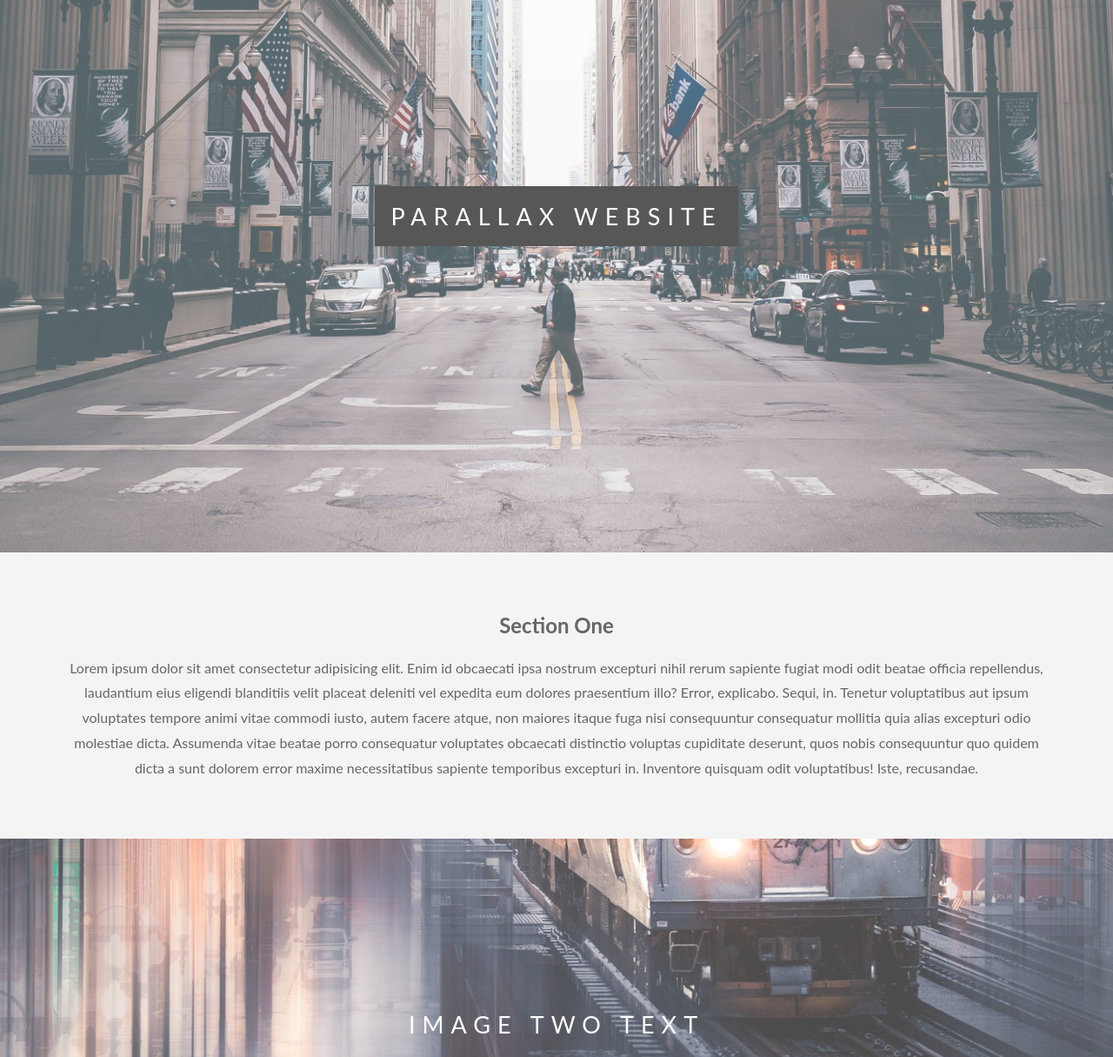
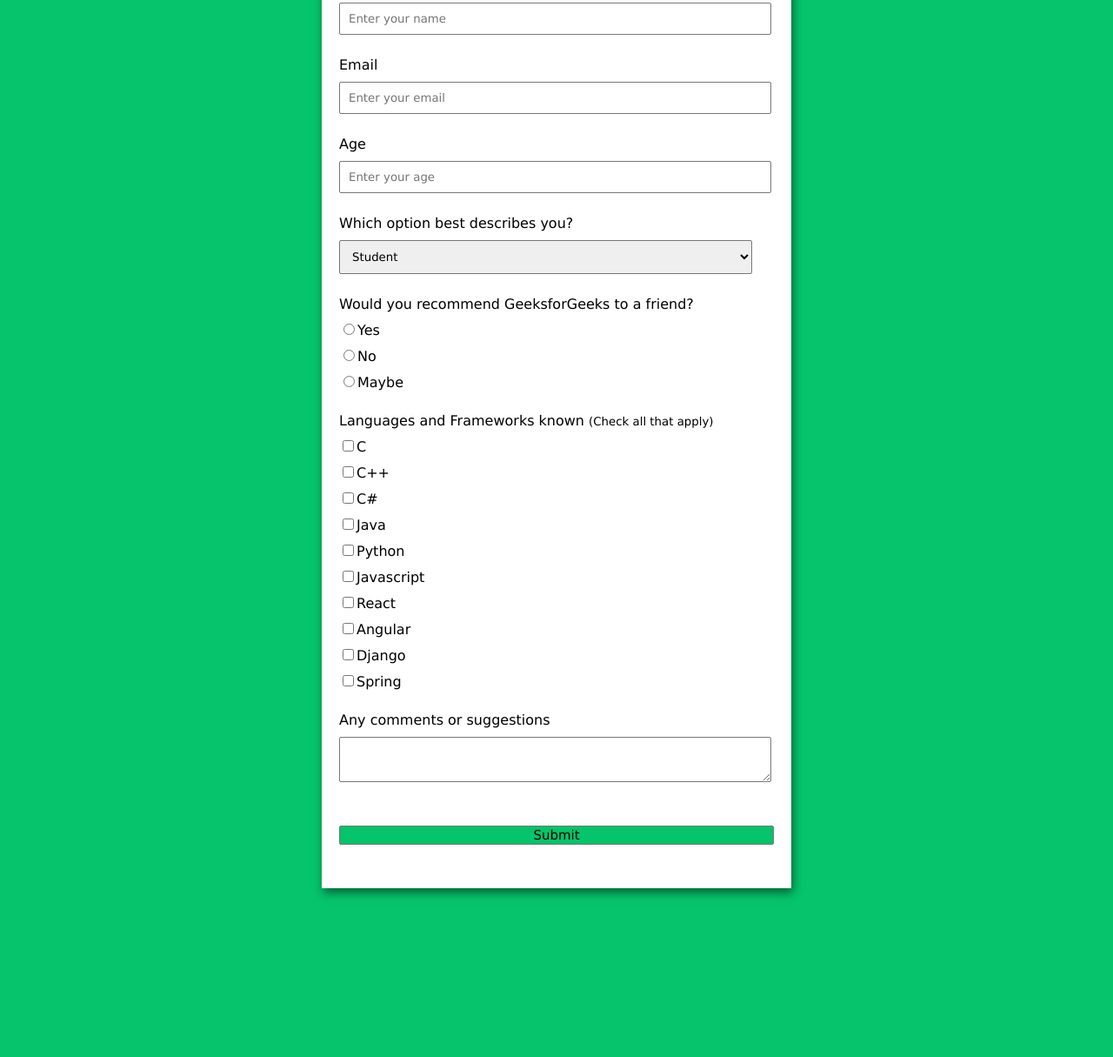
Before and after one commit to lunhat0910/code, a plain HTML site: page index.html in a window 1280 px wide. Shown: the part 165-1380 px from the top of the page at 87% size. After the commit the page ends 1236 px from the top, so only its background shows below. Drawn offline with Linux system fonts and the light colour scheme.

Commit message:
Add files via upload

```diff
--- a/index.html
+++ b/index.html
@@ -2,60 +2,132 @@
 <html lang="en">
 <head>
     <meta charset="UTF-8">
+    <meta http-equiv="X-UA-Compatible" content="IE-edge">
     <meta name="viewport" content="width=device-width, initial-scale=1.0">
-    <title>O&P</title>
-    <link rel="stylesheet" href="style.css">
+
+    <link rel="stylesheet" href="main.css">
+
+    <title>Build a Survey Form using HTML and CSS</title>
+
 </head>
 <body>
-    <div class="img1">
-      <div class="ptext">
-       <span class="border">
-        Parallax Website
-       </span>
-    </div>
-    </div>
+    <h1>GeeksforGeeks Survey Form</h1>
 
-    <section class="section section-light">
-        <h2>Section One</h2>
-        <p>Lorem ipsum dolor sit amet consectetur adipisicing elit. Enim id obcaecati ipsa nostrum excepturi nihil rerum sapiente fugiat modi odit beatae officia repellendus, laudantium eius eligendi blanditiis velit placeat deleniti vel expedita eum dolores praesentium illo? Error, explicabo. Sequi, in. Tenetur voluptatibus aut ipsum voluptates tempore animi vitae commodi iusto, autem facere atque, non maiores itaque fuga nisi consequuntur consequatur mollitia quia alias excepturi odio molestiae dicta. Assumenda vitae beatae porro consequatur voluptates obcaecati distinctio voluptas cupiditate deserunt, quos nobis consequuntur quo quidem dicta a sunt dolorem error maxime necessitatibus sapiente temporibus excepturi in. Inventore quisquam odit voluptatibus! Iste, recusandae.</p>
-    </section>
+    <!--Create Form-->
+    <form id="form">
 
-    <div class="img2">
-        <div class="ptext">
-         <span class="border trans">
-         Image Two Text
-         </span>
+         <!-- Details -->
+        <div class="form-control">
+            <label for="name" id="label-name">Name</label>
+
+            <!-- Input Type Text -->
+            <input type="text" id="name" placeholder="Enter your name"/>
         </div>
-    </div>
 
-    <section class="section section-dark">
-        <h2>Section Two</h2>
-        <p>Lorem ipsum, dolor sit amet consectetur adipisicing elit. Minima, itaque voluptas distinctio rerum ratione obcaecati, blanditiis cupiditate aperiam quaerat similique rem nisi illum inventore maiores a nam accusantium fuga quos vitae dignissimos sequi explicabo saepe aliquid. Soluta nihil ratione, cumque voluptatum error eum quis sint in perspiciatis reiciendis, cum modi dolor veritatis tempore esse enim saepe quos eligendi exercitationem nam.</p>
-    </section>
+        <div class="form-control">
+            <label for="email" id="label-email">Email</label>
 
-    <div class="img3">
-        <div class="ptext">
-         <span class="border trans">
-         Image Three Text
-         </span>
+            <!-- Input Type Email -->
+            <input type="email" id="email" placeholder="Enter your email"/>
         </div>
-    </div>
 
-    <section class="section section-dark">
-        <h2>Section Three</h2>
-        <p>Lorem ipsum, dolor sit amet consectetur adipisicing elit. Minima, itaque voluptas distinctio rerum ratione obcaecati, blanditiis cupiditate aperiam quaerat similique rem nisi illum inventore maiores a nam accusantium fuga quos vitae dignissimos sequi explicabo saepe aliquid. Soluta nihil ratione, cumque voluptatum error eum quis sint in perspiciatis reiciendis, cum modi dolor veritatis tempore esse enim saepe quos eligendi exercitationem nam.</p>
-    </section>
+        <div class="form-control">
+            <label for="age" id="age">Age</label>
 
-    <div class="img1">
-        <div class="ptext">
-         <span class="border">
-          LN Media
-         </span>
-      </div>
-      </div>
+            <!-- Input Type Age -->
+            <input type="text" id="age" placeholder="Enter your age"/>
+        </div>
 
+        <div class="form-control">
+            <label for="role" id="label-role">
+                Which option best describes you?
+            </label>
 
+            <!-- Dropdown options (Tùy chọn thả xuống) -->
+            <select name="role" id="role">
+                <option value="student">Student</option>
+                <option value="intern">Intern</option>
+                <option value="professional">Professional</option>
+                <option value="other">Other</option>
+            </select>
 
+        </div>
+
+        <div class="form-control">
+            <label>
+                Would you recommend GeeksforGeeks
+                to a friend?
+            </label>
+
+            <!-- Input Type Radio Button -->
+            <label for="recommed1">
+                <input type="radio" id="recommed1" name="recommed">Yes</input>
+            </label>
+
+            <label for="recommed2">
+                <input type="radio" id="recommed2" name="recommed">No</input>
+            </label>
+
+            <label for="recommed3">
+                <input type="radio" id="recommed3" name="recommed">Maybe</input>
+            </label>
+        </div>
+
+        <div class="form-control">
+            <label>Languages and Frameworks known
+                <small>(Check all that apply)</small>
+            </label>
+
+            <!-- Input Type Checkbox -->
+            <label for="inp1">
+                <input type="checkbox" name="inp">C</input>
+            </label>
+            <label for="inp2">
+                <input type="checkbox" name="inp">C++</input>
+            </label>
+            <label for="inp3">
+                <input type="checkbox" name="inp">C#</input>
+            </label>
+            <label for="inp4">
+                <input type="checkbox" name="inp">Java</input>
+            </label>
+            <label for="inp5">
+                <input type="checkbox" name="inp">Python</input>
+            </label>
+            <label for="inp6">
+                <input type="checkbox" name="inp">Javascript</input>
+            </label>
+            <label for="inp7">
+                <input type="checkbox" name="inp">React</input>
+            </label>
+            <label for="inp7">
+                <input type="checkbox" name="inp">Angular</input>
+            </label>
+            <label for="inp7">
+                <input type="checkbox" name="inp">Django</input>
+            </label>
+            <label for="inp7">
+                <input type="checkbox" name="inp">Spring</input>
+            </label>
+        </div>
+
+        <div class="form-control">
+            <label for="comment">
+                Any comments or suggestions
+            </label>
+
+            <!-- multi-line text input control -->
+            <textarea name="comment" id="comment"
+            placeholder="Enter your comment here">
+            </textarea>
+        </div>
+
+        <!-- Multi-line Text Input Control -->
+        <button type="submit" value="submit">
+            Submit
+        </button>
+
+    </form>
 
 
 </body>
--- /dev/null
+++ b/main.css
@@ -0,0 +1,60 @@
+/*Styling the Body element i.e. Color, Font, Alignment  */
+body{
+    background-color: #05c46b;
+    font-family:Verdana;
+    text-align:center;
+}
+
+/* Styling the Form (Color, Padding, Shadow) */
+form{
+    background-color: #fff;
+    max-width: 500px;
+    margin: 50px auto;
+    padding: 30px 20px;
+    box-shadow:2px 5px 10px rgba(0, 0, 0, 0.5);
+}
+
+ /* Styling form-control Class */
+ .form-control{
+    text-align:left;
+    margin-bottom: 25px;
+ }
+
+  /* Styling form-control Label */
+  .form-control label{
+    display: block;
+    margin-bottom: 10px;
+  }
+
+  /* Styling form-control input, select, textarea */
+  .form-control input,
+  .form-control select,
+  .form-control textarea{
+    border: 1px solid #777;
+    border-radius: 2px;
+    font-family: inherit;
+    padding: 10px;
+    display: block;
+    width: 95%;
+  }
+
+  /* Styling form-control Radio button and Checkbox */
+  .form-control input[type="radio"],
+  .form-control input[type="checkbox"] {
+    display: inline-block;
+    width: auto;
+  }
+
+   /* Styling Button */
+   button{
+    background-color: #05c46b;
+    border: 1px solid #777;
+    border-radius: 2px ;
+    font-family: inherit;
+    font-size: 15px;
+    display: block;
+    width: 100%;
+    margin-top: 50px;
+    margin-bottom: 20px;
+
+   }
```
